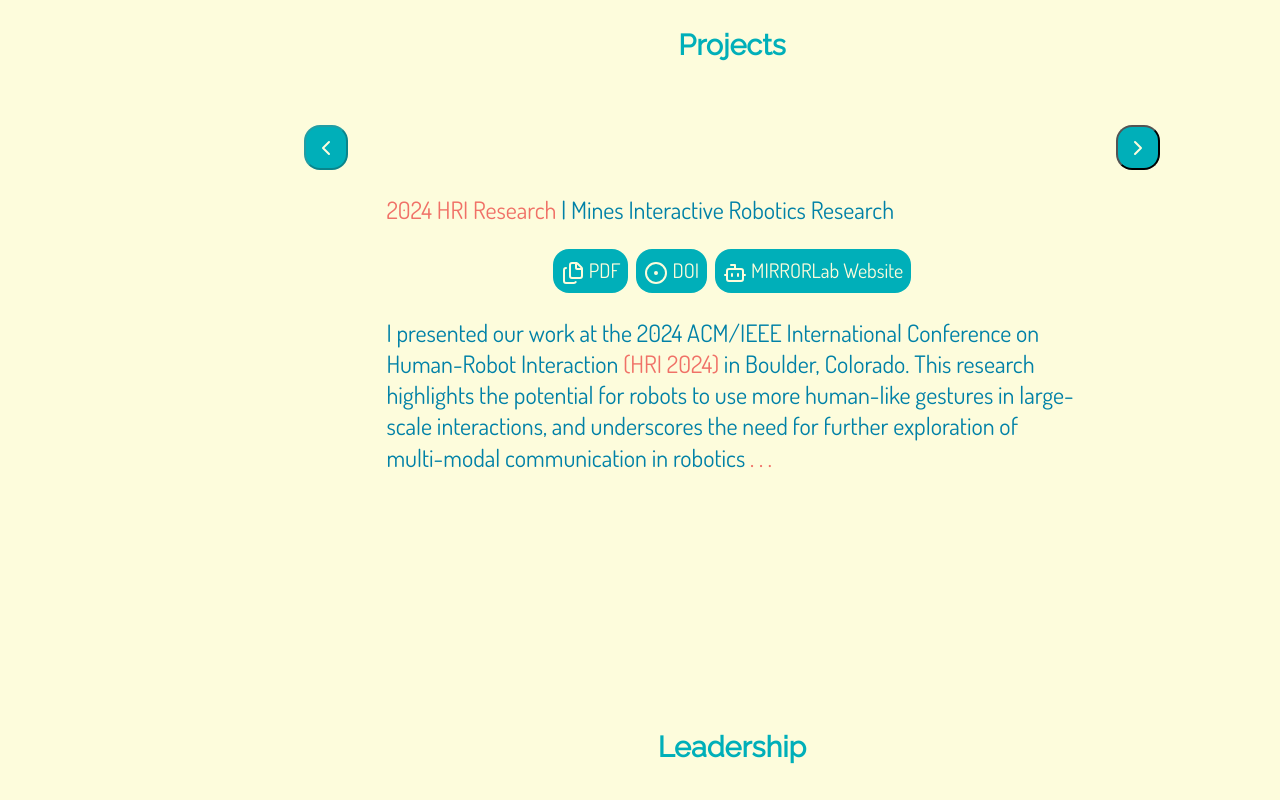
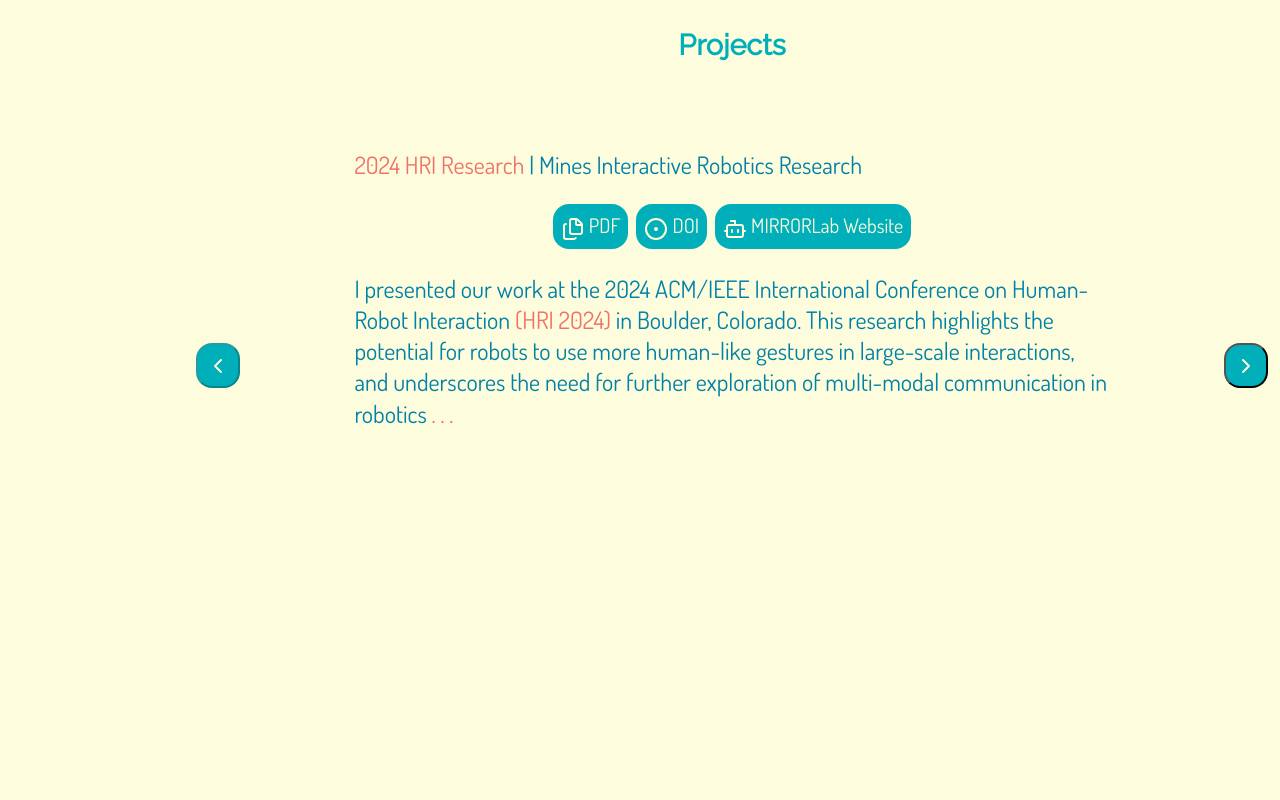
Before and after one commit to AnnAnnHuang/AnnAnnHuang.github.io, a plain HTML site: page index.html in a window 1280 px wide. Shown: the part 3900-4700 px from the top of the page. Drawn offline with nearby package versions, Linux system fonts and the light colour scheme.

Commit message:
Fixed Buttons

```diff
--- a/index.html
+++ b/index.html
@@ -24,7 +24,6 @@
 
 	<!-- Opening Main Page -->
 	<section class="main">
-		<!--<img src="Me.jpg" alt="Me Photo" class="center">-->
 		<h1>
 			<div class="container">
 				<div class="typed-out">
@@ -112,10 +111,12 @@
 	<!-- Projects Section -->
 	<section class="projects" id="projects">
 	    <h2>Projects</h2>
-	    <div class="project-nav">
+	    <!-- <div class="project-nav">
 	        <button id="prevProject" class="btn"><i data-lucide="chevron-left"></i></button>
 	        <button id="nextProject" class="btn"><i data-lucide="chevron-right"></i></button>
-	    </div>
+	    </div> -->
+	    <div class="project-wrapper">
+	    	<button id="prevProject" class="btn project-nav-btn"><i data-lucide="chevron-left"></i></button>
 
 		    <div class="project-container">
 		        <div class="project" data-index="0">
@@ -130,12 +131,17 @@
 		                <p>Our research focused on enhancing robots' ability to generate appropriate gestures during task-oriented dialogues in large-scale human environments. We recognized that as robots are deployed in more expansive settings, they need to communicate about objects and locations beyond their immediate visual field. This context introduces a broader range of referring gestures compared to the small-scale interactions typically studied in HRI research.</p>
 		            </div>
 		        </div>
+
 		        <div class="project" data-index="1">
 		            <p><span class="highlight">FreeTime App</span> | Productivity Mobile App</p>
 		            <div class="button-container">
 		            	<a href="https://freetime.surge.sh/" target="_blank" class="btn"><i data-lucide="app-window-mac"></i> Website</a>
 		            </div>
 		            <p>The Colorado School of Mines requires professional work experience done through a field session course <a class="highlight" href="https://cs-courses.mines.edu/csci370/" target="_blank">(CSCI370: Advanced Software Engineering)</a>. Companies come to assign course work to teams in which we familiarize ourselves with Agile and Scrum techniques. My project was to help FreeTime LLC. in creating an iOS mobile app which utilizes an AI algorithm to optimize productivity and minimize phone usage particularly to combat doomscrolling. Through developing Flutter/Dart code using Firebase, we successfully implemented an app which monitors user app usage, sends approval requests to an external buddy, and finally utilizes a voice clone.</p>
+		        </div>
+		    </div>
+
+		    <button id="nextProject" class="btn project-nav-btn"><i data-lucide="chevron-right"></i></button>
 		</div>
 	</section>
 
@@ -152,14 +158,14 @@
 				- Reached out to high school organizations to organize club outreach opportunities.
 			</p>
 
-			<p class="company-name"=> Society of Asian Scientists and Engineers <a class="highlight" href="https://wrc.saseconnect.org/" target="_blank"> WRC</a></p>
+			<p class="company-name"=> Society of Asian Scientists and Engineers <a class="highlight" href="https://wrc.saseconnect.org/" target="_blank"> West Regional Conference</a></p>
 			<p class="resume-item job-title">
 	  			<span class="highlight">Sponsorship Lead</span>
 	  			<span class="resume-date">Aug 2024 - May 2025</span>
 			</p>
 			<p> - Organized a team of 7 to coordinate sponsorship opportunities with 50+ companies.
 				- Raised $9.3k from <a class="highlight" href="https://www.linkedin.com/posts/huang-a-annie_on-march-1st-the-colorado-school-of-mines-activity-7306343354710073344-gKKU?utm_source=share&utm_medium=member_desktop&rcm=ACoAADiaEXYBWGClwn3DSDVzTQAjJ8YHErljLWE"> 9 sponsors </a> used for workshops, a career fair, and performances to uplift Asian culture.
-				- Hosted just shy of 300 students from various universities along the West region of SASE.
+				- Hosted ~300 students from various universities along the West region of the Society of Asian Scientists and Engineers.
 			</p>
 	</section>
 </body>
--- a/styles.css
+++ b/styles.css
@@ -165,12 +165,28 @@ a {
 }
 
 /* Project Container */
+.project-wrapper {
+    display: flex;
+    align-items: center;
+    gap: var(--space-md, 1rem);
+    width: 100%;
+    max-width: 70rem;
+    margin: var(--space-lg, 2rem) auto 0;
+}
+
+.project-nav-btn {
+    flex-shrink: 0;
+    align-self: center;
+}
+
 .project-container {
-    width: 80%;
+    flex: 1;
+    width: 100%;
     max-width: 60rem;
-    margin: 0 auto;
     position: relative;
     overflow: hidden;
+    min-height: 30rem;
+    transition: min-height 0.5s ease;
 }
 
 .project {
```
Lines whose indentation alone changed are shown as unchanged.
